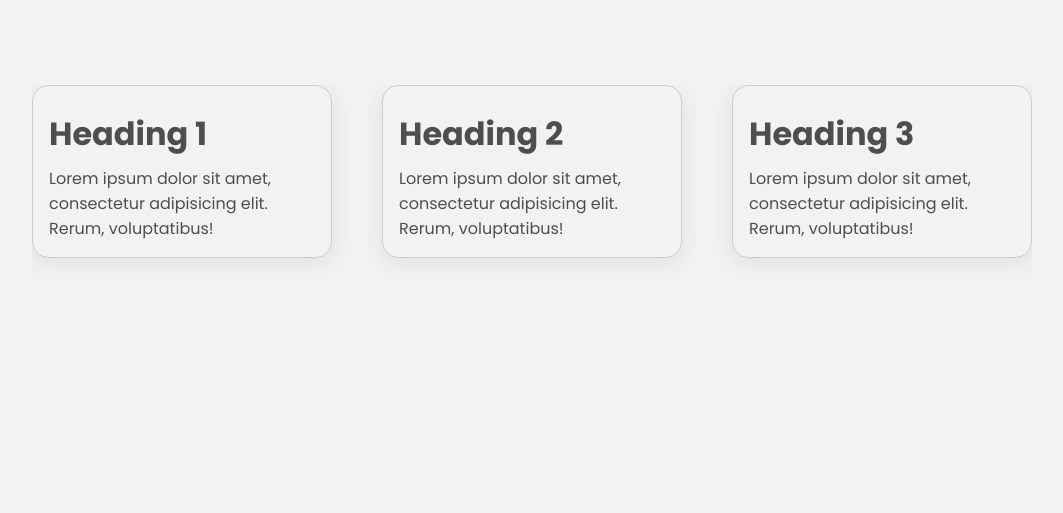
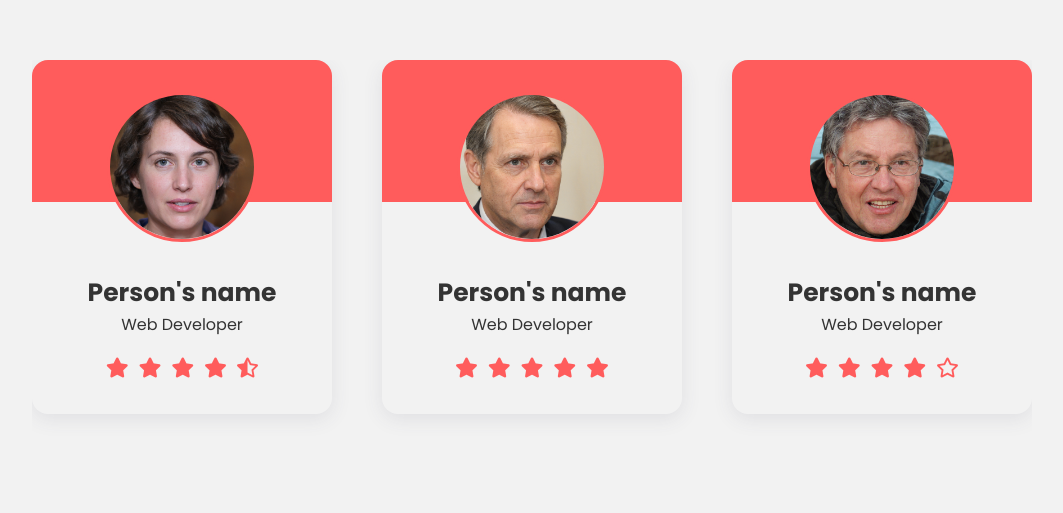
Before and after one commit to g-llima/Card_Slider--Vanilla_Js, a plain HTML site: page index.html in a window 1280 px wide. Shown: the part 115-628 px from the top of the page, without its empty margins (108-1171 px from the left). Drawn offline with Linux system fonts and the light colour scheme.

Commit message:
Changed cards styles

```diff
--- a/index.html
+++ b/index.html
@@ -12,61 +12,112 @@
 
     <div class="cardSliderContainer">
         <div class="cardSliderContainer__cards">
+
           <div class="cardSliderContainer__cards__card">
             <div class="cardSliderContainer__cards__card__cardContent">
-              <h1>Heading 1</h1>
-              <p>
-                Lorem ipsum dolor sit amet, consectetur adipisicing elit. Rerum,
-                voluptatibus!
+              <img src="./images/img (1).jpg" alt="#" class="cardSliderContainer__cards__card__cardContent__personImg">
+              <h1 class="cardSliderContainer__cards__card__cardContent__name">Person's name</h1>
+              <p class="cardSliderContainer__cards__card__cardContent__role">
+                  Web Developer
               </p>
+              <div class="cardSliderContainer__cards__card__cardContent__rating">
+                <i class="fas fa-star"></i>
+                <i class="fas fa-star"></i>
+                <i class="fas fa-star"></i>
+                <i class="fas fa-star"></i>
+                <i class="fas fa-star-half-alt"></i>
+              </div>
+
             </div>
           </div>
+
+
+                    <div class="cardSliderContainer__cards__card">
+            <div class="cardSliderContainer__cards__card__cardContent">
+                <img src="./images/img (2).jpg" alt="#" class="cardSliderContainer__cards__card__cardContent__personImg">
+              <h1 class="cardSliderContainer__cards__card__cardContent__name">Person's name</h1>
+              <p class="cardSliderContainer__cards__card__cardContent__role">
+                  Web Developer
+              </p>
+              <div class="cardSliderContainer__cards__card__cardContent__rating">
+                <i class="fas fa-star"></i>
+                <i class="fas fa-star"></i>
+                <i class="fas fa-star"></i>
+                <i class="fas fa-star"></i>
+                <i class="fas fa-star"></i>
+              </div>
+            </div>
+          </div>
+
+                    <div class="cardSliderContainer__cards__card">
+            <div class="cardSliderContainer__cards__card__cardContent">
+                <img src="./images/img (3).jpg" alt="#" class="cardSliderContainer__cards__card__cardContent__personImg">
+              <h1 class="cardSliderContainer__cards__card__cardContent__name">Person's name</h1>
+              <p class="cardSliderContainer__cards__card__cardContent__role">
+                  Web Developer
+              </p>
+              <div class="cardSliderContainer__cards__card__cardContent__rating">
+                <i class="fas fa-star"></i>
+                <i class="fas fa-star"></i>
+                <i class="fas fa-star"></i>
+                <i class="fas fa-star"></i>
+                <i class="far fa-star"></i>
+              </div>
+            </div>
+          </div>
+
+                    <div class="cardSliderContainer__cards__card">
+            <div class="cardSliderContainer__cards__card__cardContent">
+                <img src="./images/img (4).jpg" alt="#" class="cardSliderContainer__cards__card__cardContent__personImg">
+              <h1 class="cardSliderContainer__cards__card__cardContent__name">Person's name</h1>
+              <p class="cardSliderContainer__cards__card__cardContent__role">
+                  Web Developer
+              </p>
+              <div class="cardSliderContainer__cards__card__cardContent__rating">
+                <i class="fas fa-star"></i>
+                <i class="fas fa-star"></i>
+                <i class="fas fa-star"></i>
+                <i class="fas fa-star"></i>
+                <i class="far fa-star"></i>
+              </div>
+            </div>
+          </div>
+
+                    <div class="cardSliderContainer__cards__card">
+            <div class="cardSliderContainer__cards__card__cardContent">
+                <img src="./images/img (5).jpg" alt="#" class="cardSliderContainer__cards__card__cardContent__personImg">
+              <h1 class="cardSliderContainer__cards__card__cardContent__name">Person's name</h1>
+              <p class="cardSliderContainer__cards__card__cardContent__role">
+                  Web Developer
+              </p>
+              <div class="cardSliderContainer__cards__card__cardContent__rating">
+                <i class="fas fa-star"></i>
+                <i class="fas fa-star"></i>
+                <i class="fas fa-star"></i>
+                <i class="fas fa-star"></i>
+                <i class="fas fa-star-half-alt"></i>
+              </div>
+            </div>
+          </div>
+
           <div class="cardSliderContainer__cards__card">
             <div class="cardSliderContainer__cards__card__cardContent">
-              <h1>Heading 2</h1>
-              <p>
-                Lorem ipsum dolor sit amet, consectetur adipisicing elit. Rerum,
-                voluptatibus!
+                <img src="./images/img (6).jpg" alt="#" class="cardSliderContainer__cards__card__cardContent__personImg">
+              <h1 class="cardSliderContainer__cards__card__cardContent__name">Person's name</h1>
+              <p class="cardSliderContainer__cards__card__cardContent__role">
+                  Web Developer
               </p>
+              <div class="cardSliderContainer__cards__card__cardContent__rating">
+                <i class="fas fa-star"></i>
+                <i class="fas fa-star"></i>
+                <i class="fas fa-star"></i>
+                <i class="fas fa-star"></i>
+                <i class="fas fa-star"></i>
+              </div>
             </div>
           </div>
-          <div class="cardSliderContainer__cards__card">
-            <div class="cardSliderContainer__cards__card__cardContent">
-              <h1>Heading 3</h1>
-              <p>
-                Lorem ipsum dolor sit amet, consectetur adipisicing elit. Rerum,
-                voluptatibus!
-              </p>
-            </div>
-          </div>
-          <div class="cardSliderContainer__cards__card">
-            <div class="cardSliderContainer__cards__card__cardContent">
-              <h1>Heading 4</h1>
-              <p>
-                Lorem ipsum dolor sit amet, consectetur adipisicing elit. Rerum,
-                voluptatibus!
-              </p>
-            </div>
-          </div>
-          <div class="cardSliderContainer__cards__card">
-            <div class="cardSliderContainer__cards__card__cardContent">
-              <h1>Heading 5</h1>
-              <p>
-                Lorem ipsum dolor sit amet, consectetur adipisicing elit. Rerum,
-                voluptatibus!
-              </p>
-            </div>
-          </div>
-          <div class="cardSliderContainer__cards__card">
-            <div class="cardSliderContainer__cards__card__cardContent">
-              <h1>Heading 6</h1>
-              <p>
-                Lorem ipsum dolor sit amet, consectetur adipisicing elit. Rerum,
-                voluptatibus!
-              </p>
-            </div>
-          </div>
-        </div>
+
+
       </div>
 
     <script src="script.js"></script>
--- a/script.js
+++ b/script.js
@@ -7,10 +7,6 @@ let cursorXSpace;
 container.addEventListener("mousedown", (e) => {
   isPressedDown = true;
   cursorXSpace = e.offsetX - cards.offsetLeft;
-  container.style.cursor = "grabbing";
-});
-container.addEventListener("mouseup", () => {
-  container.style.cursor = "grab";
 });
 
 window.addEventListener("mouseup", () => {
--- a/styles.css
+++ b/styles.css
@@ -16,16 +16,12 @@ body {
   justify-content: center;
   background: #f2f2f2;
 }
-h1 {
-  margin: 0.5rem 0;
-}
 
 .cardSliderContainer {
   position: relative;
   width: 1000px;
-  height: 400px;
+  height: 450px;
   overflow: hidden;
-  cursor: grab;
 }
 
 .cardSliderContainer__cards {
@@ -37,15 +33,50 @@ h1 {
   grid-gap: 50px;
   pointer-events: none;
 }
-
 .cardSliderContainer__cards__card {
-  border: 1px solid #ccc;
   border-radius: 1rem;
+  display: flex;
+  align-items: center;
+  justify-content: center;
   overflow: hidden;
   box-shadow: 0px 5px 20px 0px rgba(69, 67, 96, 0.1);
 }
 
 .cardSliderContainer__cards__card__cardContent {
-  color: #4e4e4e;
-  padding: 1rem;
+  color: #333;
+  position: relative;
+  width: 100%;
+  display: flex;
+  flex-direction: column;
+  align-items: center;
+  justify-content: center;
+  padding: 2rem;
 }
+.cardSliderContainer__cards__card__cardContent:before {
+  content: "";
+  width: 100%;
+  height: 40%;
+  position: absolute;
+  background: #ff5c5c;
+  z-index: -1;
+  top: 0;
+}
+.cardSliderContainer__cards__card__cardContent__personImg {
+  object-fit: cover;
+  width: 150px;
+  height: 100%;
+  border: 3px solid #ff5c5c;
+  border-radius: 50%;
+}
+.cardSliderContainer__cards__card__cardContent__name {
+  margin-top: 2rem;
+  font-size: 25px;
+}
+.cardSliderContainer__cards__card__cardContent__role {
+  margin-bottom: 20px;
+}
+.cardSliderContainer__cards__card__cardContent__rating i {
+  color: #ff5c5c;
+  font-size: 20px;
+  margin: 0 3px;
+}
```
Also changed, not shown: images/img (7).jpg (deleted).
